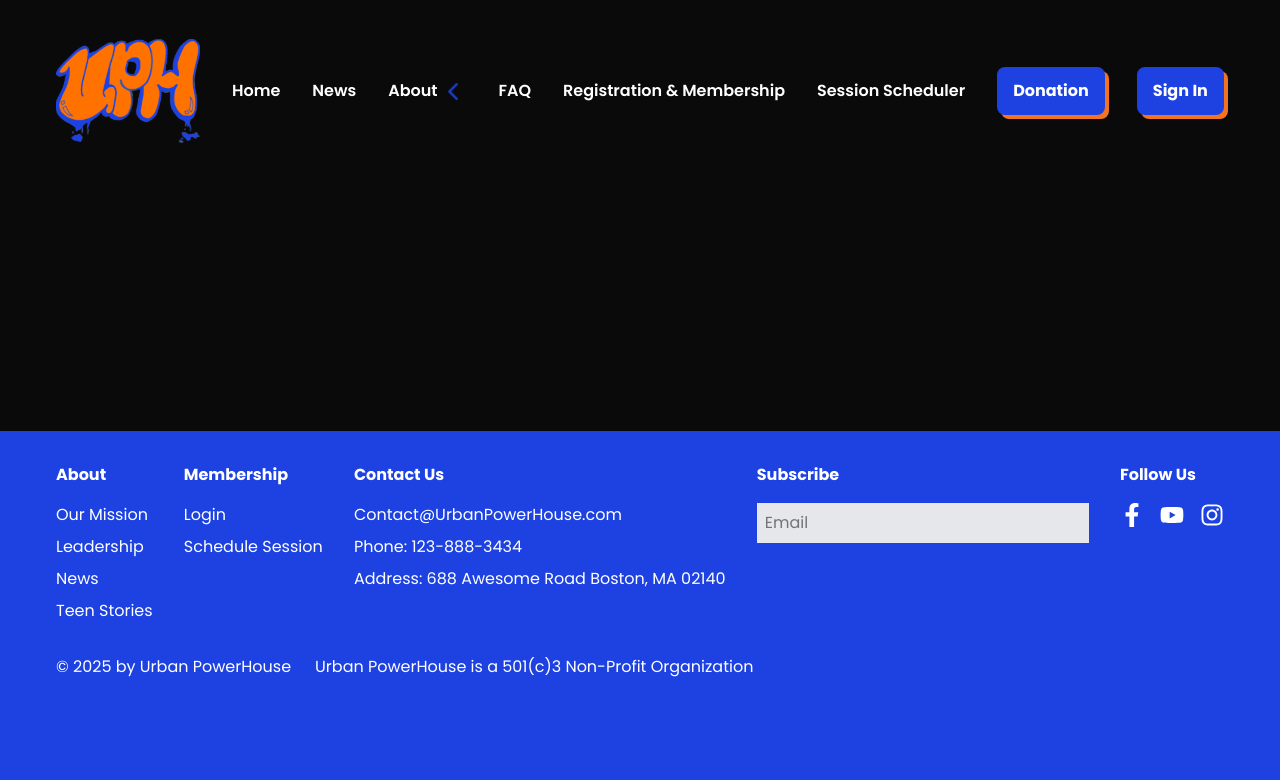
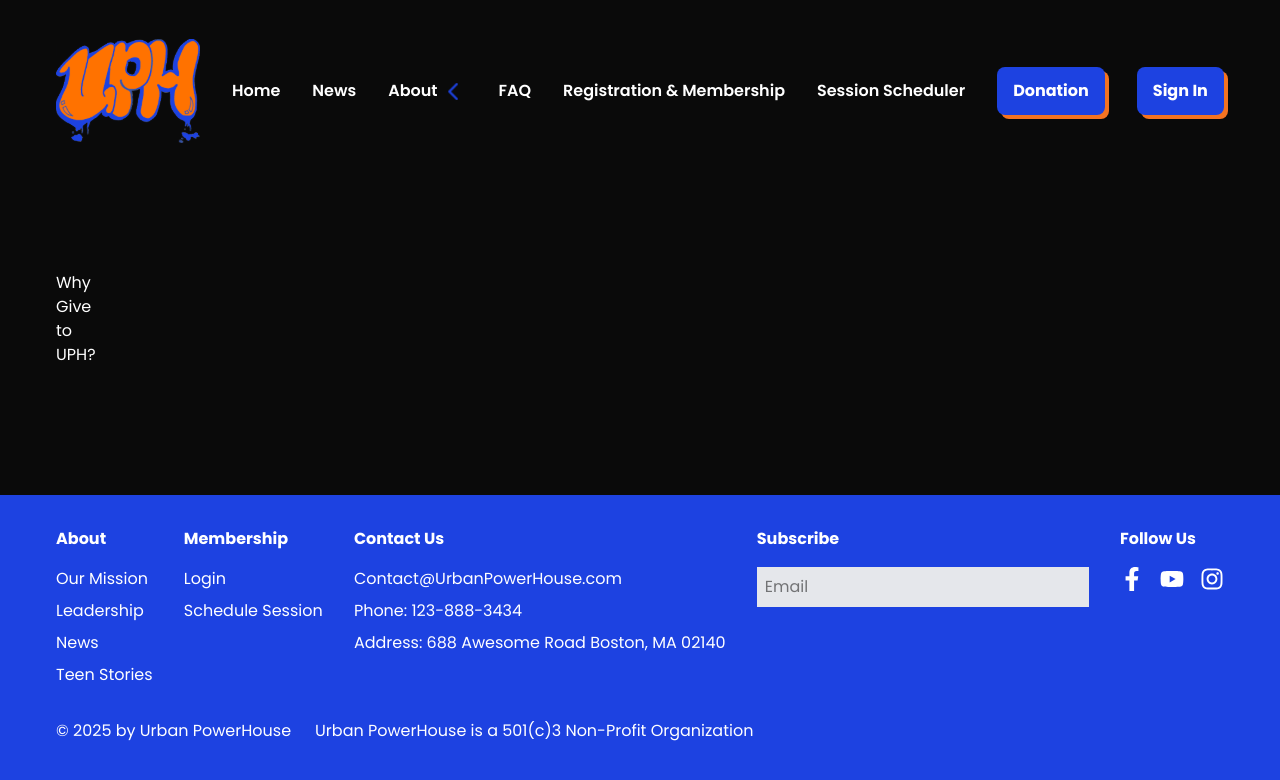
Before and after one commit to Artists-for-Humanity/urban-powerhouse, a Next.js app: page /Donation in a window 1280 px wide. Shown: the top 780 px of the page. Built offline with nearby package versions, Linux system fonts and the light colour scheme.

Commit message:
figuring out the use of grid

```diff
--- a/pages/Donation.tsx
+++ b/pages/Donation.tsx
@@ -13,9 +13,12 @@ import '../app/globals.css';
 export default function Donation() {
 
     return (
-          <Grid className="gap-y-4">
+          <Grid className="gap-y-4 ">
             <Navigation/>
               <Container>
+              <div className="grid grid-cols-2 place-content-center h-48 ...">
+              <div>Why Give to UPH?</div>
+              </div>
 
 
               </Container>
```
